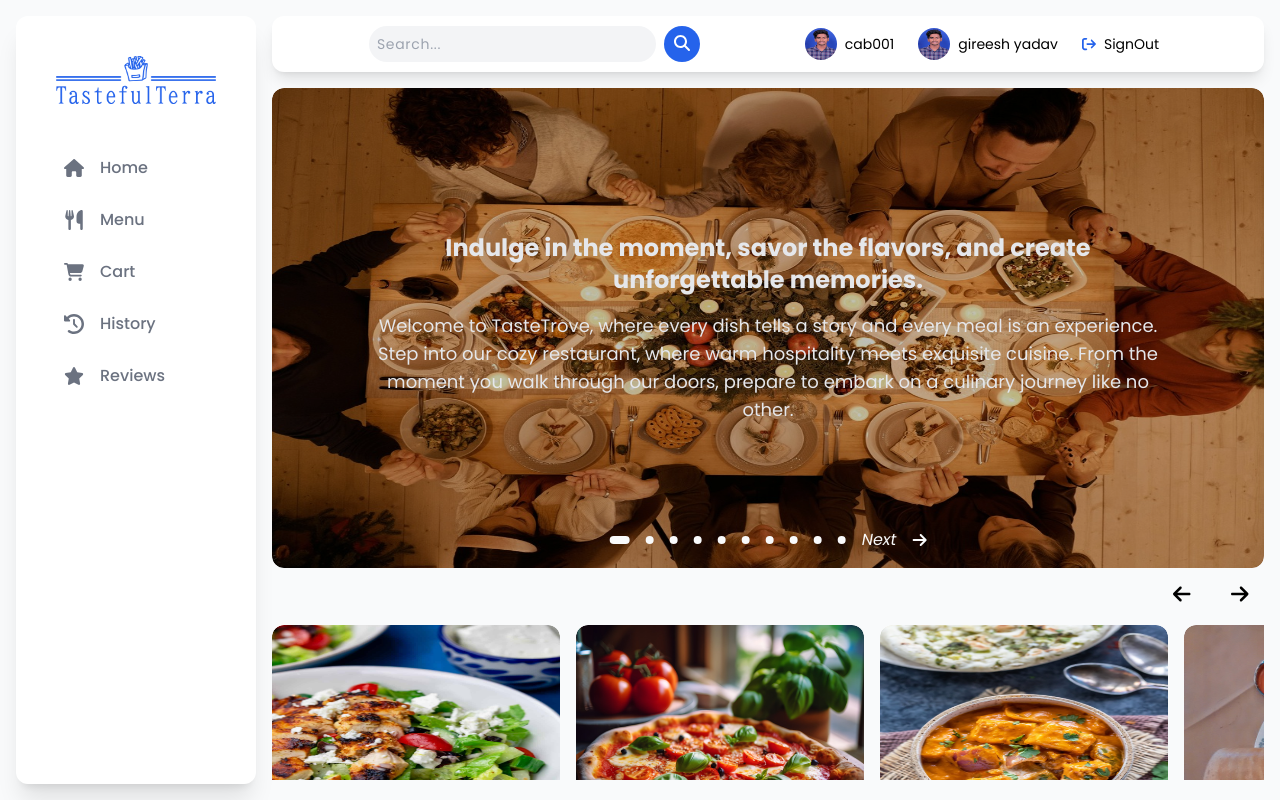
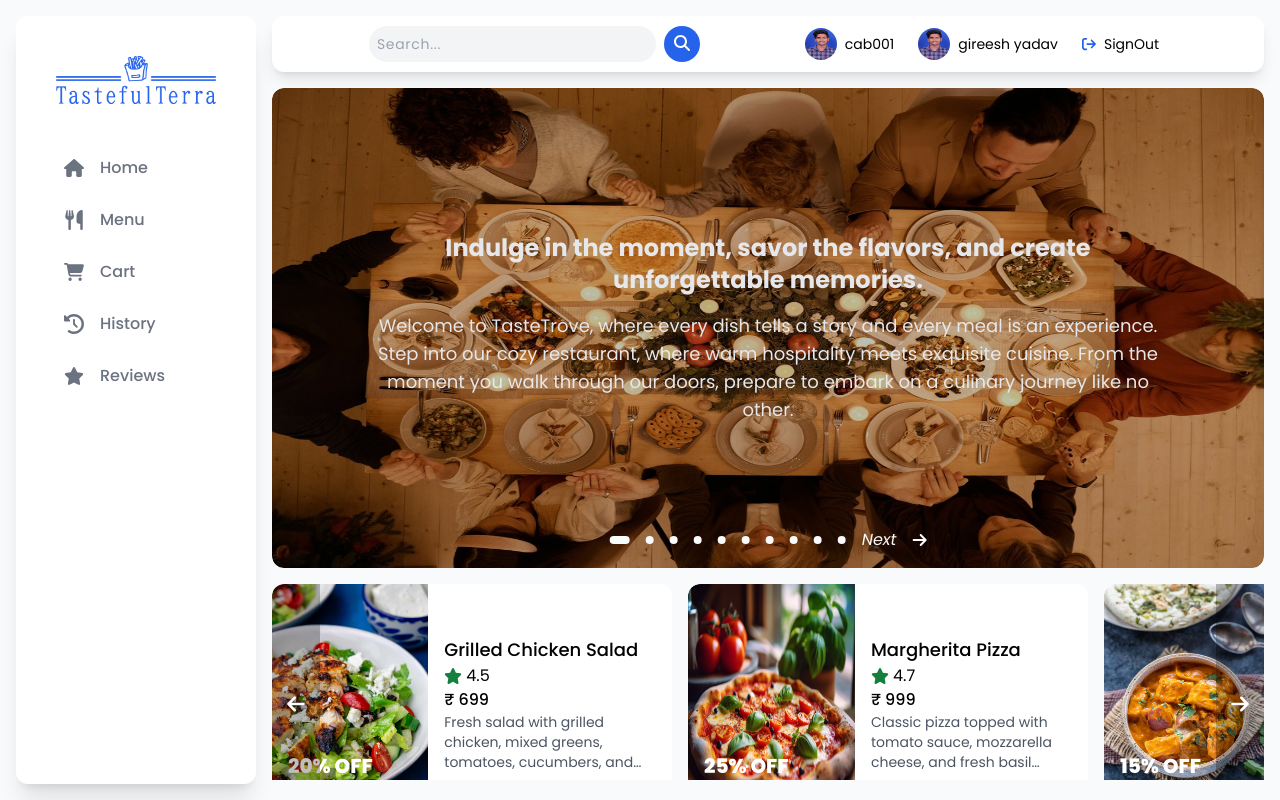
Before and after one commit to cherakalagireesh/TastefulTerra, a React (Vite) app: page / in a window 1280 px wide. Built offline with nearby package versions, Linux system fonts and the light colour scheme; grey boxes are pictures that could not be loaded.

Commit message:
theme change

```diff
--- a/src/features/home/ItemsSlideShow.jsx
+++ b/src/features/home/ItemsSlideShow.jsx
@@ -124,7 +124,8 @@ const ItemsSlideShow = ({ templete, description }) => {
       {
         // {templete === "templete1" ? templete1(description) : templete2()}
         // templete3(description)
-        templete1()
+        // templete1()
+        templete2()
       }
     </div>
   );
```
